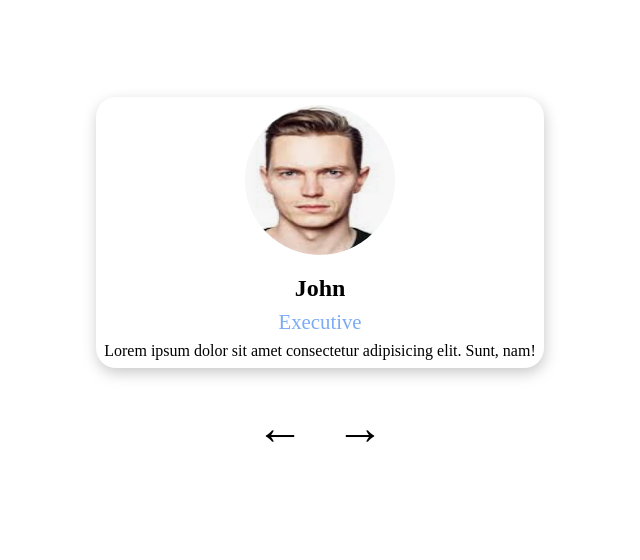
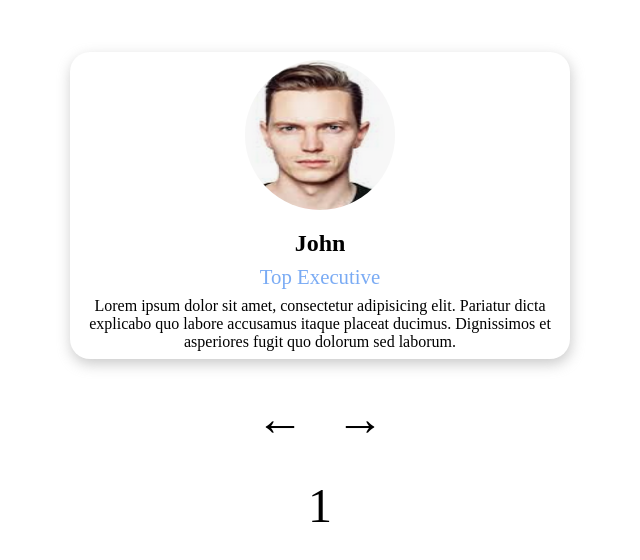
Before and after one commit to paulvscode/Simple-Js-Project, a plain HTML site: page ReviewCarousel/index.html in a window 1280 px wide. Shown: the part 108-668 px from the top of the page, without its empty margins (320-960 px from the left). Drawn offline with Linux system fonts and the light colour scheme.

Commit message:
added counters

```diff
--- a/ReviewCarousel/index.html
+++ b/ReviewCarousel/index.html
@@ -22,6 +22,7 @@
       <button class="left-arrow">&larr;</button>
       <button class="right-arrow">&rarr;</button>
     </div>
+    <div id="counter">Counter</div>
     <script src="./script.js"></script>
   </body>
 </html>
--- a/ReviewCarousel/script.js
+++ b/ReviewCarousel/script.js
@@ -25,7 +25,7 @@ const reviews = [
   },
 ];
 
-let slideCounter = 0;
+let slideCounter = 1;
 
 const picture = document.querySelector(".picture");
 const personName = document.querySelector(".name");
@@ -34,8 +34,27 @@ const description = document.querySelector(".description");
 const leftButton = document.querySelector(".left-arrow");
 const rightButton = document.querySelector(".right-arrow");
 
-leftButton.addEventListener("click", slider);
-rightButton.addEventListener("click", slider);
+const counterCounter = document.getElementById("counter");
+counterCounter.innerHTML = slideCounter;
+
+leftButton.addEventListener("click", sliderRotation);
+rightButton.addEventListener("click", sliderRotation);
+
+// initial setup
+picture.src =
+  "http://127.0.0.1:5500/Simple-Js-Project/ReviewCarousel/assets/" +
+  reviews[0].picture;
+personName.innerHTML = reviews[0].name;
+position.innerHTML = reviews[0].position;
+description.innerHTML = reviews[0].description;
+
+// slider changing logic
+
+function sliderRotation() {
+  slider(String(slideCounter));
+  slideCounter++;
+  counterCounter.innerHTML = slideCounter;
+}
 
 function slider(slide) {
   switch (slide) {
--- a/ReviewCarousel/styles.css
+++ b/ReviewCarousel/styles.css
@@ -21,6 +21,7 @@ body {
   box-shadow: 1px 5px 14px 0px rgba(184, 184, 184, 0.75);
   -webkit-box-shadow: 1px 5px 14px 0px rgba(184, 184, 184, 0.75);
   -moz-box-shadow: 1px 5px 14px 0px rgba(184, 184, 184, 0.75);
+  width: 40%;
 }
 
 .picture {
@@ -110,3 +111,7 @@ body {
 .right-arrow:hover {
   color: rgb(199, 199, 199);
 }
+
+#counter {
+  font-size: 3rem;
+}
```
